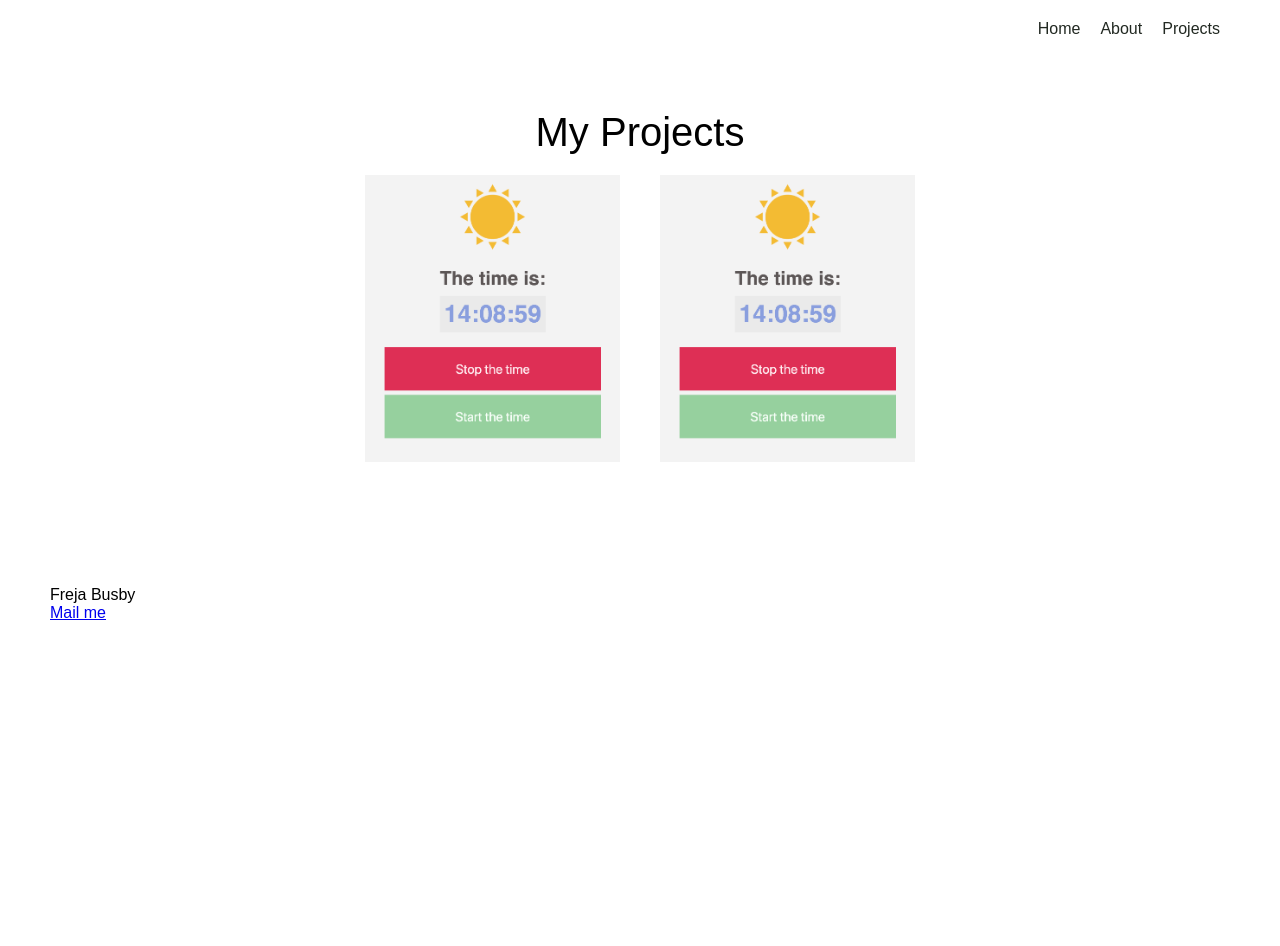
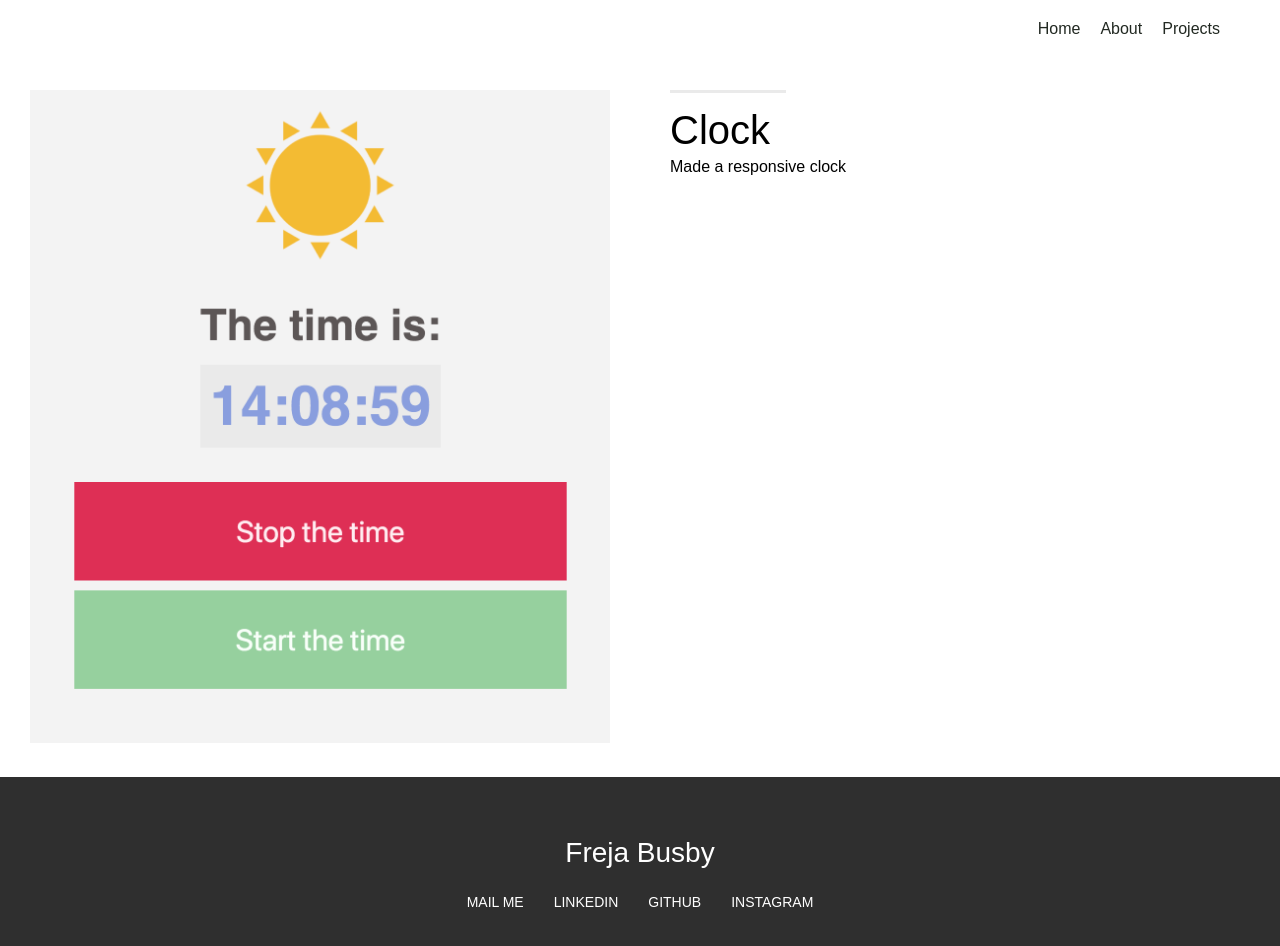
Before and after one commit to Frejabusby/portfolio, a React app in the folder code/: page /projects/1 in a window 1280 px wide. Before the commit the page ends 800 px from the top, so only its background shows below. Built offline with nearby package versions, Linux system fonts and the light colour scheme.

Commit message:
stylat project-page

```diff
--- a/code/src/components/app.js
+++ b/code/src/components/app.js
@@ -2,6 +2,7 @@ import React from "react"
 import { BrowserRouter, Route, Link } from "react-router-dom"
 import Home from "./home"
 import Projects from "./projects"
+import Project from "./project"
 import About from "./about"
 import Footer from "./footer"
 
@@ -19,8 +20,8 @@ class App extends React.Component {
 
           <Route exact path="/" component={Home} />
           <Route path="/about" component={About} />
-          <Route path="/projects" render={() => <Projects projectsClicked={true} />} />
-
+          <Route exact path="/projects" render={() => <Projects projectsClicked={true} />} />
+          <Route path="/projects/:id" component={Project} />
           <Footer />
 
         </div>
--- a/code/src/components/footer.css
+++ b/code/src/components/footer.css
@@ -1,5 +1,27 @@
 .footer {
-  height: 100px;
+  background-color: #2f2f2f;
+  color: #fff;
+  display: flex;
+  flex-direction: row;
+  flex-wrap: wrap;
+  justify-content: center;
   width: 100%;
-  padding: 20px 50px;
 }
+
+.footer h3 {
+  margin: 10px;
+  text-align: center;
+  width: 100%;
+}
+
+.footer a {
+  color: #fff;
+  font-size: 14px;
+  margin: 15px;
+  text-decoration: none;
+  text-transform: uppercase;
+}
+
+.footer a:hover {
+  color: #717171;
+}
--- a/code/src/components/footer.js
+++ b/code/src/components/footer.js
@@ -6,8 +6,11 @@ class Footer extends React.Component {
   render() {
     return (
       <div className="row footer">
-        <p>Freja Busby</p>
+        <h3>Freja Busby</h3>
         <a href="mailto:frejabusby@gmail.com">Mail me</a>
+        <a href="https://www.linkedin.com/in/freja-busby-825a2890/">Linkedin</a>
+        <a href="https://github.com/Frejabusby">Github</a>
+        <a href="https://www.instagram.com/frejabusby/">Instagram</a>
       </div>
     )
   }
--- /dev/null
+++ b/code/src/components/project.css
@@ -0,0 +1,31 @@
+@-webkit-keyframes borderAnimation {
+    from {width: 0;}
+    to {width: 20%;}
+}
+
+.project-section {
+  display: flex;
+  flex-direction: row;
+  flex-wrap: wrap;
+  width: 100%;
+}
+
+.project-image-section, .project-info-section {
+  padding: 30px;
+  width: 50%;
+}
+
+.project-image-section img {
+  width: 100%;
+}
+
+.project-info-section hr {
+  animation: borderAnimation 2s;
+  animation-timing-function: ease-in;
+  border: none;
+  height: 3px;
+  background-color: #eaeaea;
+  text-align: left;
+  margin: 0 0 15px 0;
+  width: 20%;
+}
--- /dev/null
+++ b/code/src/components/project.js
@@ -0,0 +1,48 @@
+import React from "react"
+import projectData from "../project-data"
+import "./project.css"
+
+class Project extends React.Component {
+  constructor(props) {
+    super(props)
+    this.state = {
+      project: null
+    }
+  }
+
+  componentDidMount() {
+    this.findProject()
+  }
+
+  findProject = () => {
+    const project = projectData.find((project) => {
+      return project.id === this.props.match.params.id
+    })
+    this.setState({
+      project
+    })
+  }
+
+  render() {
+    if (this.state.project) {
+      return (
+        <div className="project-section">
+          <section className="project-image-section">
+            <img src={require(`../images/${this.state.project.file}`)} alt="project overview" />
+          </section>
+          <section className="project-info-section">
+            <hr />
+            <h2>{this.state.project.name}</h2>
+            <p>{this.state.project.description}</p>
+          </section>
+        </div>
+      )
+    } else {
+      return (
+        <div>Loading project..</div>
+      )
+    }
+  }
+  }
+
+export default Project
--- a/code/src/components/projects.css
+++ b/code/src/components/projects.css
@@ -70,8 +70,8 @@
   }
 }
 
-@media (min-width: 900px) {
+/* @media (min-width: 900px) {
   .project {
     width: calc(25% - 40px);
   }
-}
+} */
--- a/code/src/components/projects.js
+++ b/code/src/components/projects.js
@@ -1,18 +1,21 @@
 import React from "react"
+import { Link } from "react-router-dom"
+import projectData from "../project-data"
 import "./projects.css"
-
-const projectsJson = require("./../projects.json")
 
 class Projects extends React.Component {
 
   mapProjectData = () => (
-    projectsJson.projects.map(project => (
+    projectData.map(project => (
       <div className="project">
-        <img src={require(`../images/${project.file}`)} alt="project overview" />
-        <div className="project-hover-info">
-          <span>+</span>
-          <h2 className="project-name-hover">{project.name}</h2>
-        </div>
+        <Link to={`/projects/${project.id}`}>
+          <img src={require(`../images/${project.file}`)} alt="project overview" />
+          <div className="project-hover-info">
+            {/* <span>+</span> */}
+            <h2 className="project-name-hover">{project.name}</h2>
+            <button>Read about</button>
+          </div>
+        </Link>
       </div>
     ))
   )
--- a/code/src/index.css
+++ b/code/src/index.css
@@ -33,10 +33,17 @@ html, body {
 h1 {
   font-size: 60px;
   color: #fff;
+	margin-bottom: 5px;
 }
 
 h2 {
   font-size: 40px;
+	margin-bottom: 5px;
+}
+
+h3 {
+	font-size: 28px;
+	margin-bottom: 5px;
 }
 
 .header-menu {
--- /dev/null
+++ b/code/src/project-data.js
@@ -0,0 +1,18 @@
+export default [
+  {
+    id: "1",
+    name: "Clock",
+    techniques: "JSX, CSS & Javascript",
+    file: "clock-img-startpage.png",
+    url: "https://frejabusby.github.io/assignment-clock/",
+    description: "Made a responsive clock"
+  },
+  {
+    id: "2",
+    name: "To do application",
+    techniques: "JSX, CSS & Javascript",
+    file: "clock-img-startpage.png",
+    url: "https://frejabusby.github.io/assignment-clock/",
+    description: "This is a To do application where you can store your to do list on localstorage"
+  }
+]
--- a/code/src/projects.json
+++ /dev/null
@@ -1,23 +0,0 @@
-{
-	"projects": [{
-			"id": 1,
-			"name": "Clock",
-			"type": "Filmdragerad tablett",
-      "techniques": "HTML, CSS & Javascript",
-			"file": "clock-img-startpage.png",
-      "url": "https://frejabusby.github.io/assignment-clock/",
-			"description": "Made a responsive clock"
-		},
-		{
-			"id": 2,
-			"name": "Ipren",
-			"type": "Filmdragerad tablett",
-			"size": "400 mg",
-			"numberInPack": "30",
-			"substance": "Ibuprofen",
-			"price": 39,
-			"deliveryTime": "1-3 vardagar",
-			"file": "clock-img-startpage.png",
-			"description": "Lindrar smärta, dämpar inflammation och sänker feber. Effekten kommer inom 30 min, varar i ca 6 tim. Från 12 år."
-		}]
-  }
```
Also changed, not shown: 1 other file.
